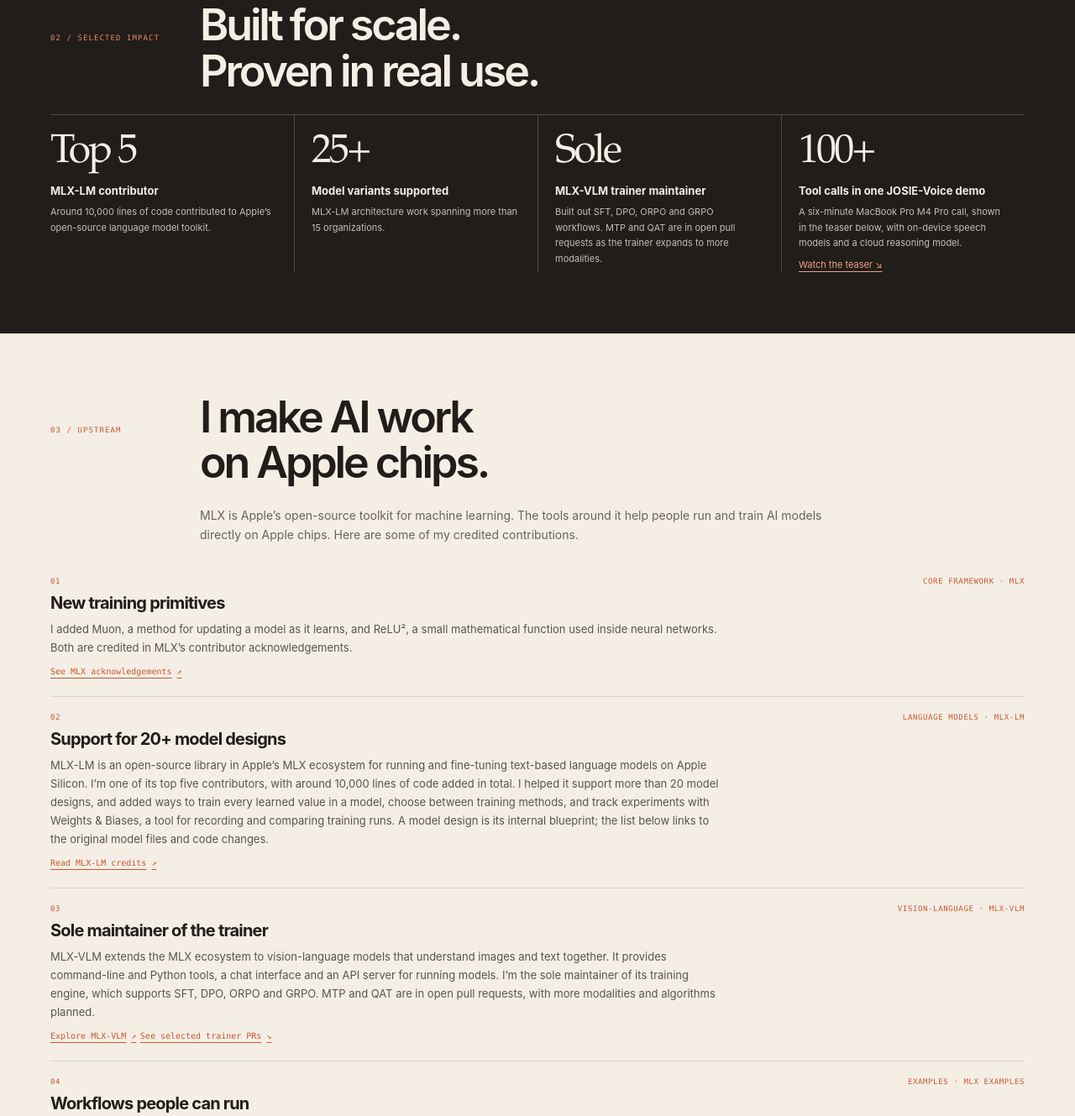
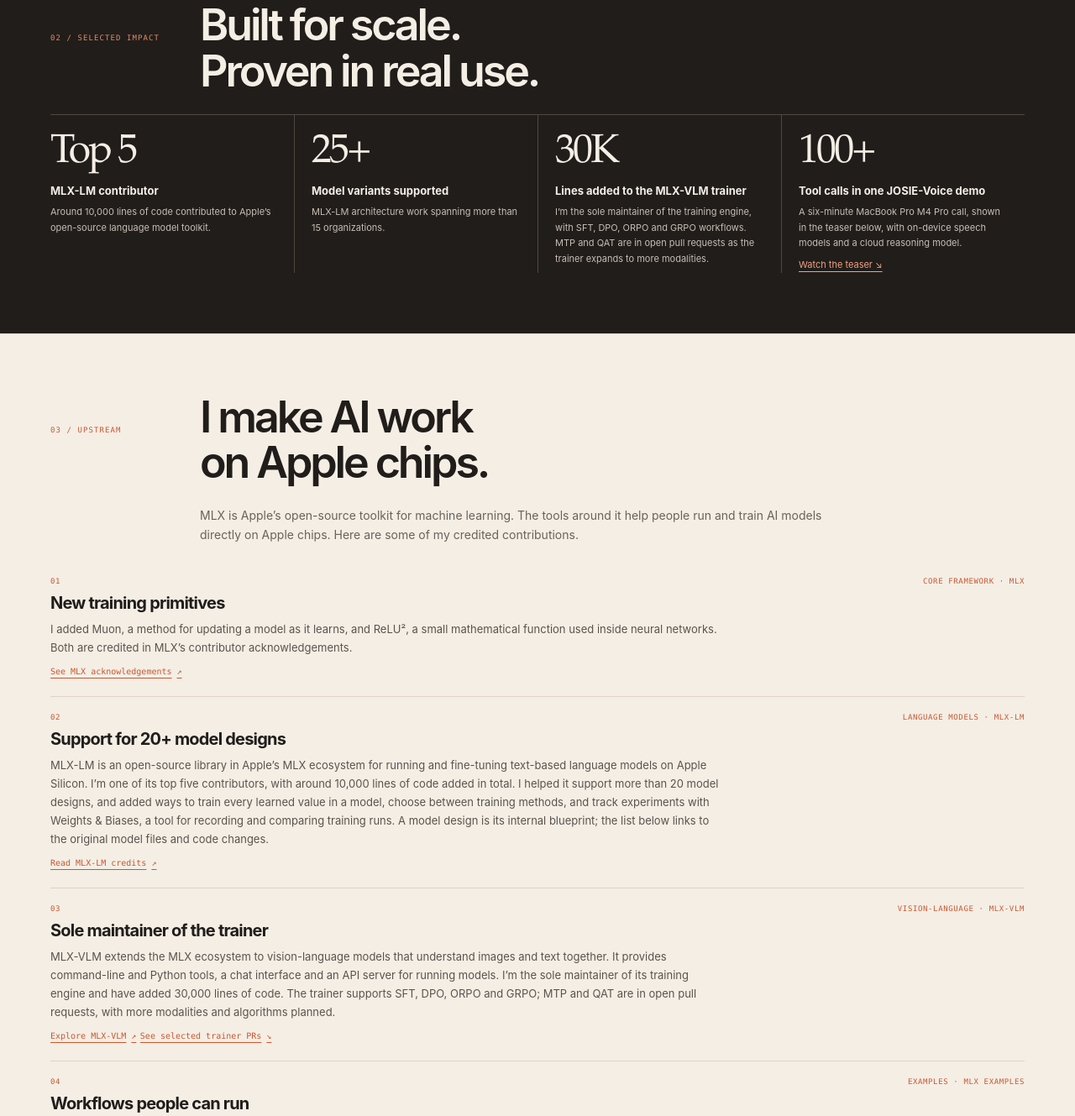
Before and after one commit to Goekdeniz-Guelmez/goekdeniz-guelmez.github.io, a website: page index.html in a window 1280 px wide. Shown: the part 1576-2905 px from the top of the page at 84% size. Drawn offline with nearby package versions, Linux system fonts and the light colour scheme; a script that the page names is missing.

Commit message:
Highlight MLX-VLM trainer contribution

```diff
--- a/index.html
+++ b/index.html
@@ -439,9 +439,9 @@
               <p>MLX-LM architecture work spanning more than 15 organizations.</p>
             </article>
             <article class="impact-card scroll-reveal" data-scroll>
-              <span class="impact-value">Sole</span>
-              <h3>MLX-VLM trainer maintainer</h3>
-              <p>Built out SFT, DPO, ORPO and GRPO workflows. MTP and QAT are in open pull requests as the trainer expands to more modalities.</p>
+              <span class="impact-value">30K</span>
+              <h3>Lines added to the MLX-VLM trainer</h3>
+              <p>I’m the sole maintainer of the training engine, with SFT, DPO, ORPO and GRPO workflows. MTP and QAT are in open pull requests as the trainer expands to more modalities.</p>
             </article>
             <article class="impact-card scroll-reveal" data-scroll>
               <span class="impact-value">100+</span>
@@ -475,7 +475,7 @@
             <article class="contrib-card scroll-reveal" data-scroll>
               <div class="card-top"><span class="number">03</span><span class="source-label">Vision-language · MLX-VLM</span></div>
               <h3>Sole maintainer of the trainer</h3>
-              <p>MLX-VLM extends the MLX ecosystem to vision-language models that understand images and text together. It provides command-line and Python tools, a chat interface and an API server for running models. I’m the sole maintainer of its training engine, which supports SFT, DPO, ORPO and GRPO. MTP and QAT are in open pull requests, with more modalities and algorithms planned.</p>
+              <p>MLX-VLM extends the MLX ecosystem to vision-language models that understand images and text together. It provides command-line and Python tools, a chat interface and an API server for running models. I’m the sole maintainer of its training engine and have added 30,000 lines of code. The trainer supports SFT, DPO, ORPO and GRPO; MTP and QAT are in open pull requests, with more modalities and algorithms planned.</p>
               <a class="text-link" href="https://github.com/Blaizzy/mlx-vlm">Explore MLX-VLM <span aria-hidden="true">↗</span></a>
               <a class="text-link" href="#references">See selected trainer PRs <span aria-hidden="true">↘</span></a>
             </article>
```
